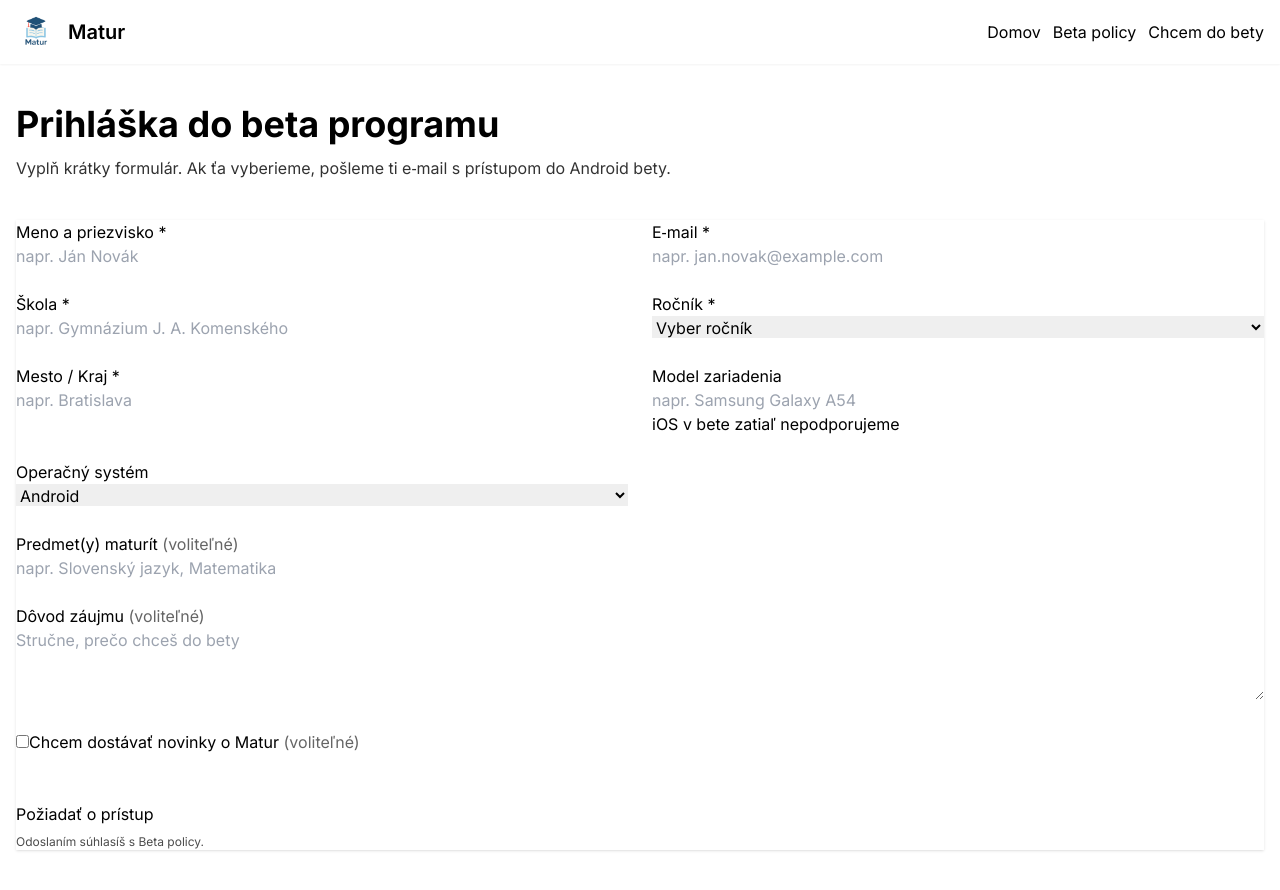
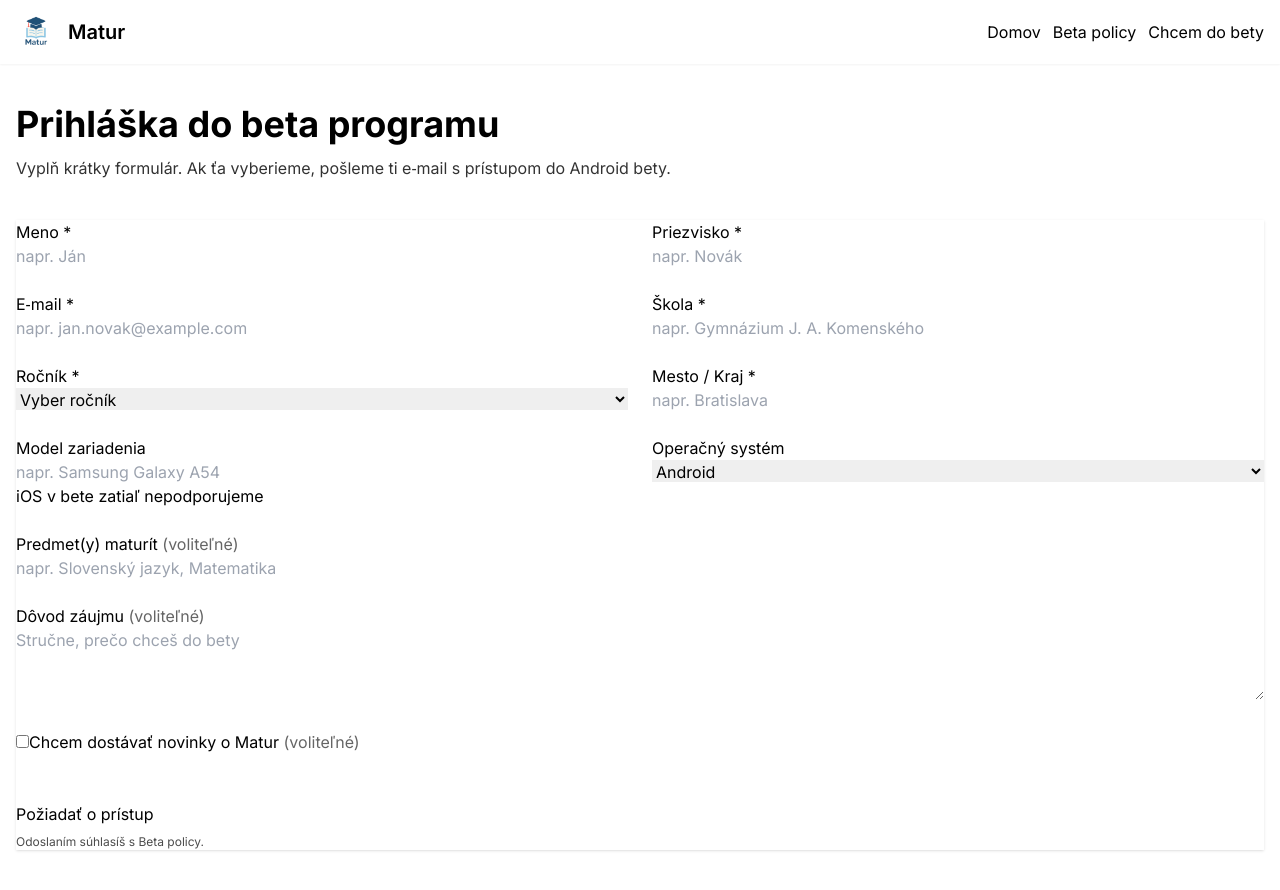
Before and after one commit to matursk/beta, a React (Vite) app: page /beta in a window 1280 px wide. Built offline with nearby package versions, Linux system fonts and the light colour scheme.

Commit message:
complience with email sender domain

```diff
--- a/src/components/BetaForm.tsx
+++ b/src/components/BetaForm.tsx
@@ -3,7 +3,8 @@ import { addDoc, collection, serverTimestamp } from "firebase/firestore";
 import { db } from "../lib/firebase";
 
 type FormState = {
-  fullName: string;
+  firstName: string;
+  lastName: string;
   email: string;
   school: string;
   grade: string;
@@ -17,7 +18,8 @@ type FormState = {
 };
 
 const initialState: FormState = {
-  fullName: "",
+  firstName: "",
+  lastName: "",
   email: "",
   school: "",
   grade: "",
@@ -60,7 +62,7 @@ export default function BetaForm() {
       const verifyRes = await fetch("/api/verify-turnstile", {
         method: "POST",
         headers: { "Content-Type": "application/json" },
-        body: JSON.stringify({ token, email: state.email, name: state.fullName }),
+        body: JSON.stringify({ token, email: state.email, firstName: state.firstName, lastName: state.lastName }),
       });
       const contentType = verifyRes.headers.get("content-type") || "";
       let verifyJson: any = null;
@@ -93,15 +95,28 @@ export default function BetaForm() {
       <div className="grid grid-cols-1 md:grid-cols-2 gap-6">
         <div className="form-control">
           <label className="label">
-            <span className="label-text">Meno a priezvisko <span className="text-error">*</span></span>
+            <span className="label-text">Meno <span className="text-error">*</span></span>
           </label>
           <input
             type="text"
             className="input input-bordered w-full"
-            placeholder="napr. Ján Novák"
+            placeholder="napr. Ján"
             required
-            value={state.fullName}
-            onChange={(e) => setState({ ...state, fullName: e.target.value })}
+            value={state.firstName}
+            onChange={(e) => setState({ ...state, firstName: e.target.value })}
+          />
+        </div>
+        <div className="form-control">
+          <label className="label">
+            <span className="label-text">Priezvisko <span className="text-error">*</span></span>
+          </label>
+          <input
+            type="text"
+            className="input input-bordered w-full"
+            placeholder="napr. Novák"
+            required
+            value={state.lastName}
+            onChange={(e) => setState({ ...state, lastName: e.target.value })}
           />
         </div>
         <div className="form-control">
```
Also changed, not shown: 1 other file (tests, documents, lock files or other folders).
